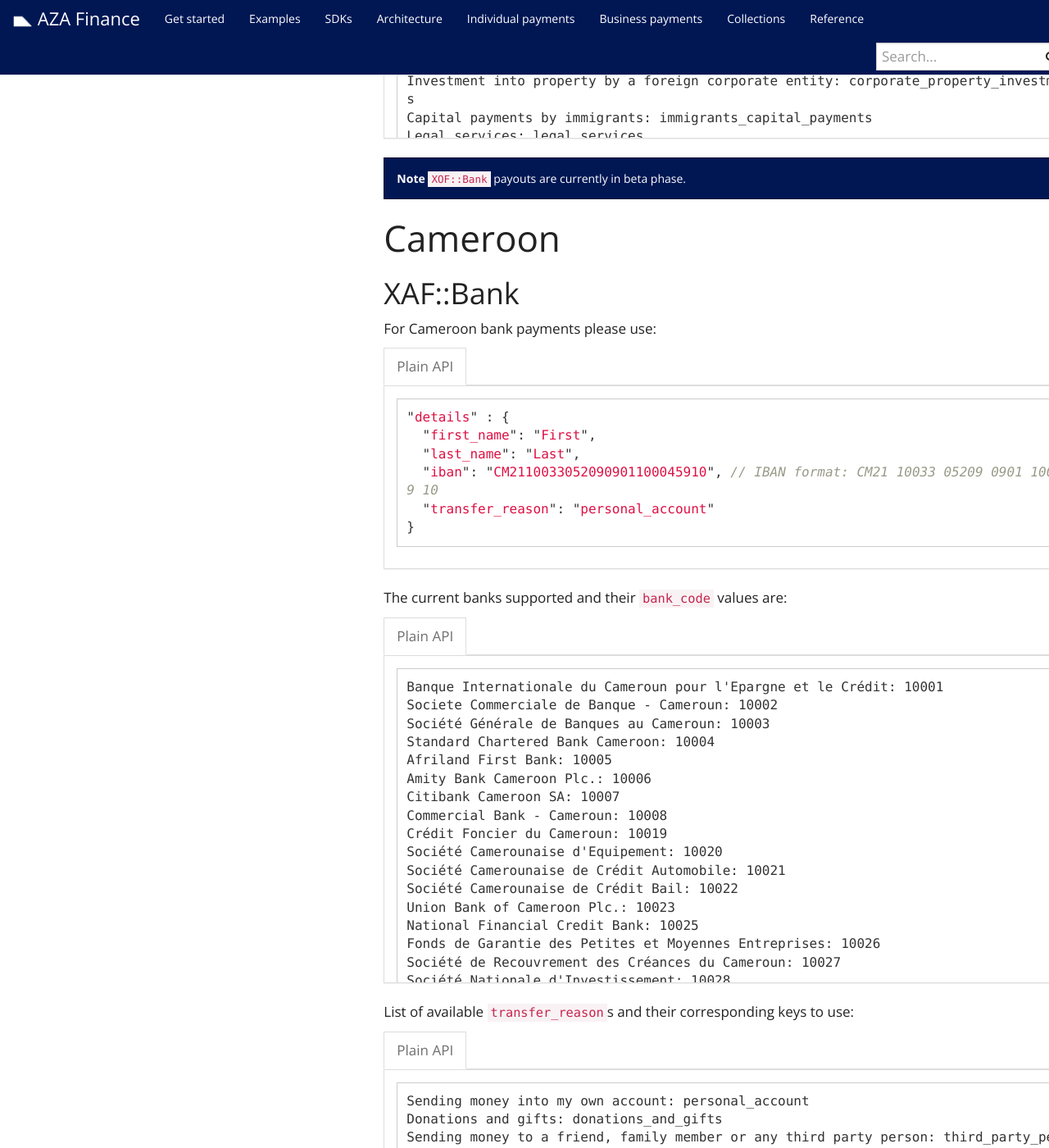
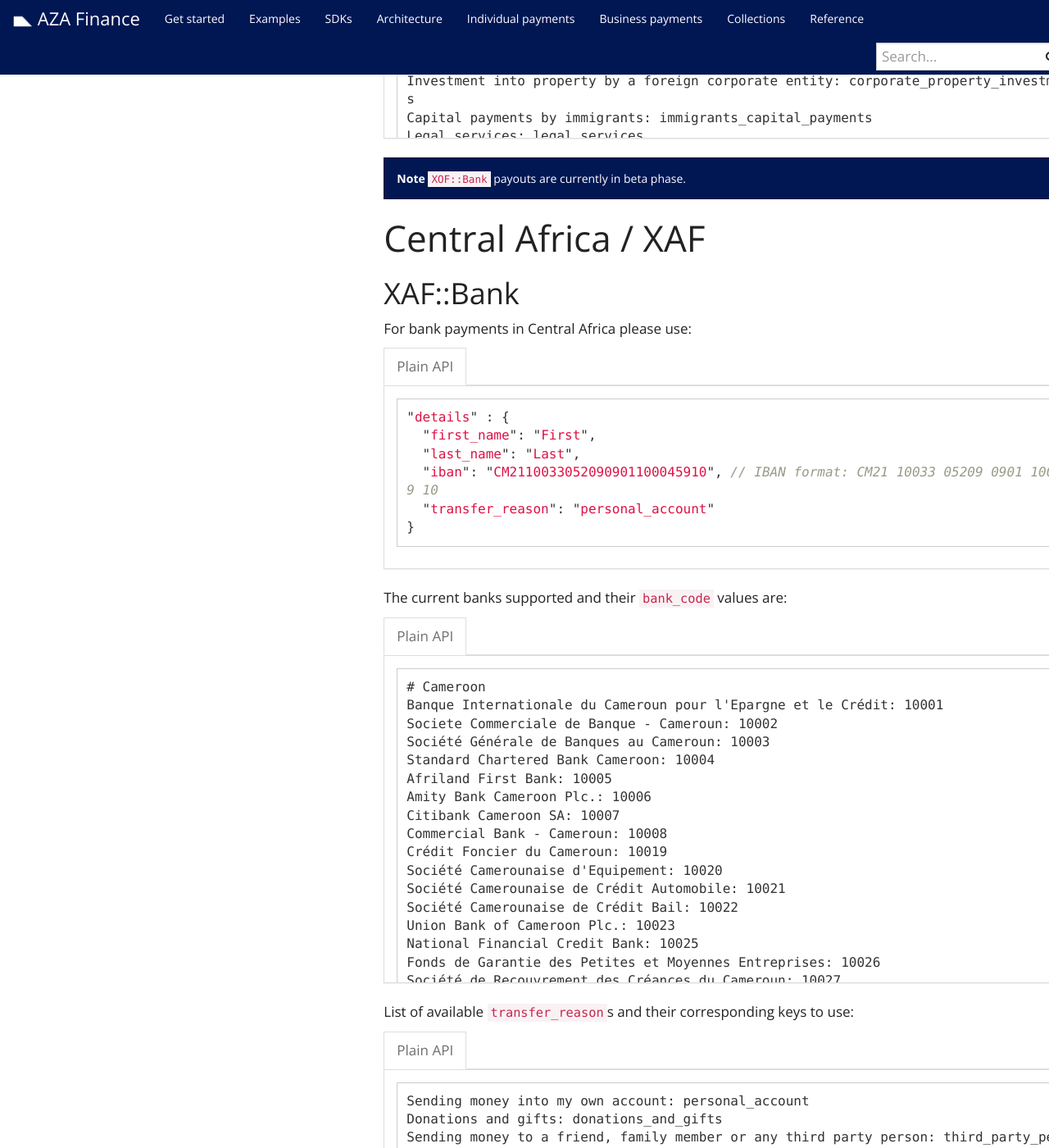
Before and after one commit to transferzero/api-documentation, a Jekyll site: the page built from _docs/individual-payments.md, in a window 1280 px wide and 1400 px high, scrolled down 15412 px. Shown: the whole window at 82% size. Built offline with Jekyll 4.4.1, drawn with Linux system fonts in a browser that asks for light colours; nearby versions of some CDN libraries; comment, search, counter and statistics services are not loaded; some of the changed text lies outside the part shown.

Commit message:
BTA-9584-Update-xaf-region-corridors-format

````diff
--- a/_docs/individual-payments.md
+++ b/_docs/individual-payments.md
@@ -467,7 +467,7 @@
 
 {% include corridors/xof-bank.md recipient_type='individual' %}
 
-# Cameroon
+# Central Africa / XAF
 
 {% include corridors/xaf-bank.md recipient_type='individual' %}
 
--- a/_includes/corridors/xaf-bank.md
+++ b/_includes/corridors/xaf-bank.md
@@ -2,7 +2,7 @@
 
 ## XAF::Bank
 
-For Cameroon bank payments please use:
+For bank payments in Central Africa please use:
 
 {% capture data-raw %}
 ```javascript
````
Also changed, not shown: other parts of _includes/corridors/xaf-bank.md (+1 -0 lines).
